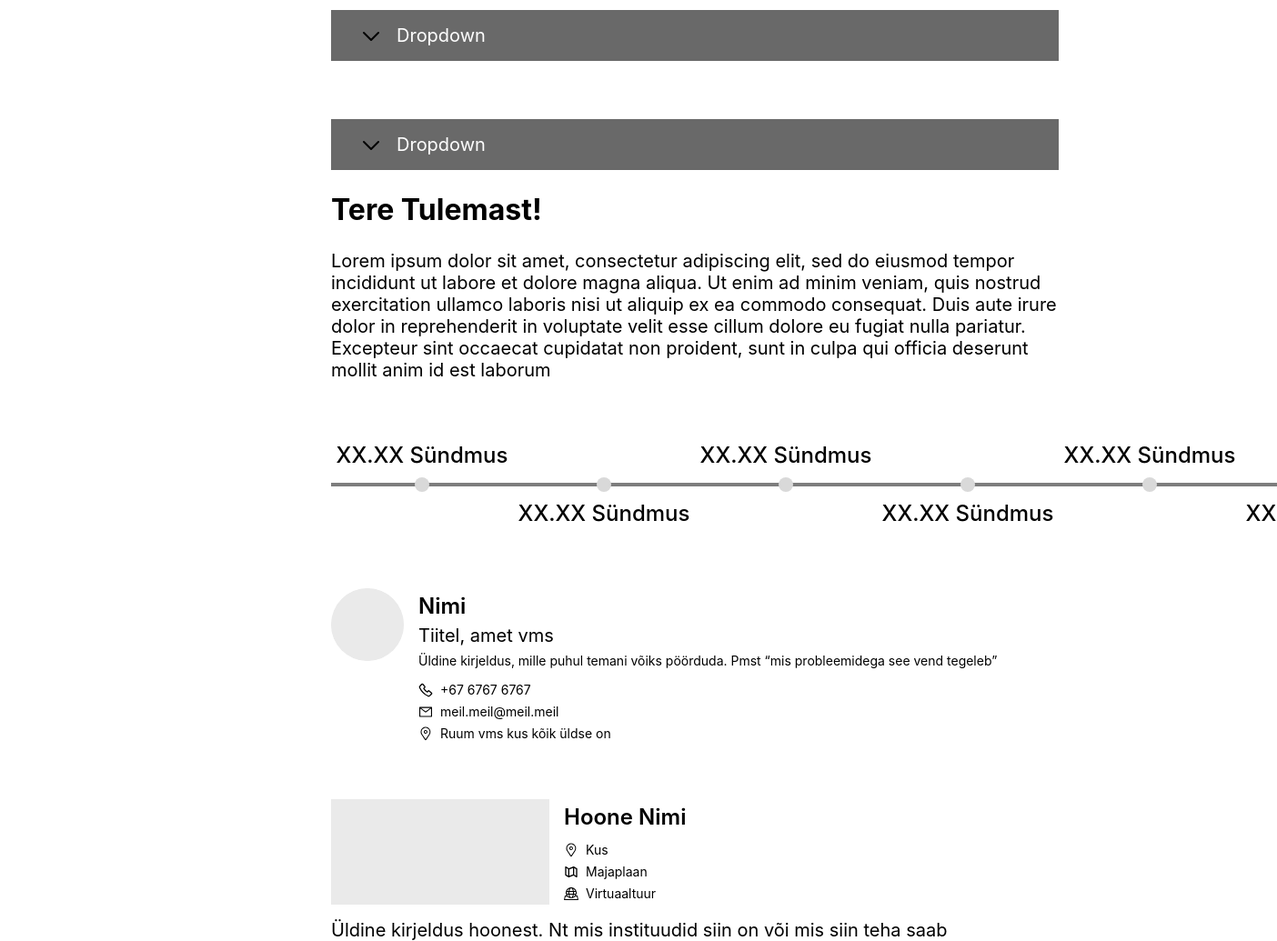
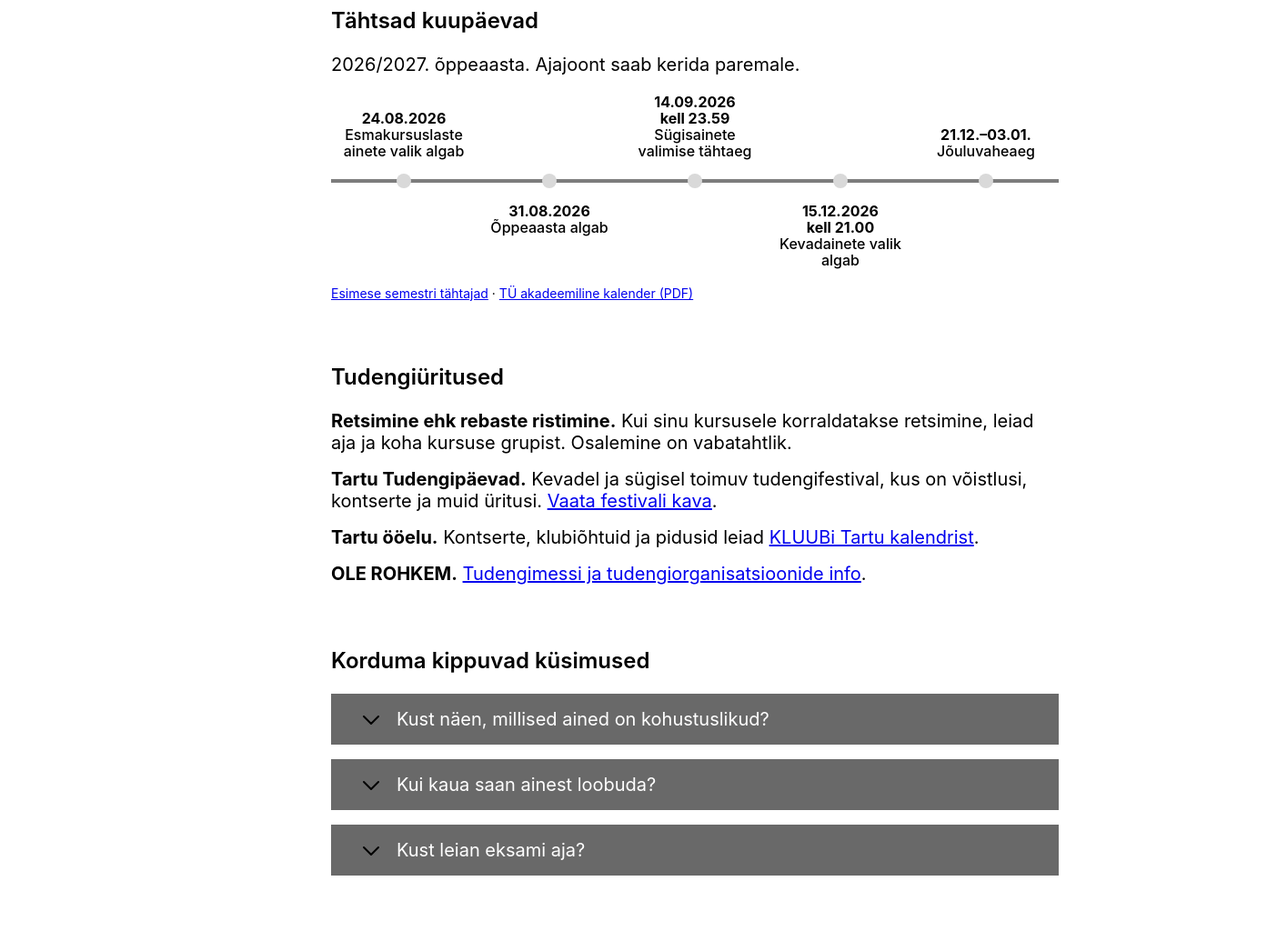
Before and after one commit to astapoogen/Veebileht, a plain HTML site: page index.html in a window 1280 px wide. Shown: the part 733-1768 px from the top of the page at 91% size, 1404 px wide, since content can reach past the window. After the commit the page ends 1696 px from the top, so only its background shows below. Drawn offline with Linux system fonts and the light colour scheme.

Commit message:
avalehe parandused

```diff
--- a/index.html
+++ b/index.html
@@ -3,14 +3,11 @@
 <head>
     <meta charset="UTF-8">
     <meta name="viewport" content="width=device-width, initial-scale=1.0">
+    <title>Koduleht</title>
     <link rel="stylesheet" href="styles.css">
-    <script src="dropdown.js"></script>
-    <title>Koduleht</title>
+    <script src="dropdown.js" defer></script>
 </head>
-
 <body>
-
-
     <div class="header-container">
         <header id="päis">
             <div class="logo">Lehenimi ja Logo</div>
@@ -22,169 +19,140 @@
         </header>
 
         <section id="hero">
-        <h1>Leht</h1>
-        <p>Lühikene kirjeldus leheküljest</p>
+            <h1>Koduleht</h1>
+            <p>Esimene semester Tartu Ülikooli informaatikas</p>
         </section>
     </div>
 
-    <!-- need viited on imelikud pliis change-->
     <main>
         <aside id="sisukord" class="small">
             <h2>Sisukord</h2>
             <nav aria-label="Sisukord">
                 <ul>
-                    <li><a href="#tutvustus">Tutvustus</a></li>
-                    <li><a href="#esimene-dropdown">Esimene rippmenüü</a></li>
-                    <li><a href="#teine-dropdown">Teine rippmenüü ja tutvustus</a></li>
-                    <li><a href="#ajajoon">Ajajoon</a></li>
+                    <li><a href="#sissejuhatus">Sissejuhatus</a></li>
+                    <li><a href="#kuupaevad">Tähtsad kuupäevad</a></li>
+                    <li><a href="#uritused">Tudengiüritused</a></li>
+                    <li><a href="#kkk">Korduma kippuvad küsimused</a></li>
                 </ul>
             </nav>
         </aside>
 
         <div class="main-content">
-    <div class="block" id="tutvustus">
-        <h2 class="title">Tere tulemast!</h2>
-        <p>Lorem ipsum dolor sit amet, consectetur adipiscing elit, sed do eiusmod tempor incididunt ut labore et dolore magna aliqua. Ut enim ad minim veniam, quis nostrud exercitation ullamco laboris nisi ut aliquip ex ea commodo consequat. Duis aute irure dolor in reprehenderit in voluptate velit esse cillum dolore eu fugiat nulla pariatur. Excepteur sint occaecat cupidatat non proident, sunt in culpa qui officia deserunt mollit anim id est laborum</p>
+            <section class="block" id="sissejuhatus">
+                <h2>Sissejuhatus</h2>
+                <p>Tere tulemast Tartu Ülikooli informaatika erialale! Avalehelt leiad esimese semestri tähtajad, info tudengiürituste kohta ja vastused sagedastele küsimustele.</p>
+                <p>Kasuta sisukorda, et liikuda otse sobiva jaotiseni. Õppejõudude kontaktid ja hoonete info leiad lehelt <a href="kes_ja_kus.html">„Kes ja kus?“</a>. Transpordi, ainepunktide ja muude teemade kohta loe lehelt <a href="koik_teemad.html">„Kõik teemad“</a>.</p>
+                <figure class="small">
+            </section>
+
+            <section class="block" id="kuupaevad">
+                <h2>Tähtsad kuupäevad</h2>
+                <p>2026/2027. õppeaasta. Ajajoont saab kerida paremale.</p>
+                <div class="timeline-container" tabindex="0" role="region" aria-label="Esimese semestri ajajoon">
+                    <ol class="timeline-spacing" role="list">
+                        <li class="timeline-segment">
+                            <div class="timeline-line" aria-hidden="true"></div>
+                            <div class="timeline-node top">
+                                <span class="dot" aria-hidden="true"></span>
+                                <span class="label small"><strong><time datetime="2026-08-24">24.08.2026</time></strong><br>Esmakursuslaste ainete valik algab</span>
                             </div>
+                        </li>
+                        <li class="timeline-segment">
+                            <div class="timeline-line" aria-hidden="true"></div>
+                            <div class="timeline-node bottom">
+                                <span class="dot" aria-hidden="true"></span>
+                                <span class="label small"><strong><time datetime="2026-08-31">31.08.2026</time></strong><br>Õppeaasta algab</span>
+                            </div>
+                        </li>
+                        <li class="timeline-segment">
+                            <div class="timeline-line" aria-hidden="true"></div>
+                            <div class="timeline-node top">
+                                <span class="dot" aria-hidden="true"></span>
+                                <span class="label small"><strong><time datetime="2026-09-14T23:59">14.09.2026<br>kell 23.59</time></strong><br>Sügisainete valimise tähtaeg</span>
+                            </div>
+                        </li>
+                        <li class="timeline-segment">
+                            <div class="timeline-line" aria-hidden="true"></div>
+                            <div class="timeline-node bottom">
+                                <span class="dot" aria-hidden="true"></span>
+                                <span class="label small"><strong><time datetime="2026-12-15T21:00">15.12.2026<br>kell 21.00</time></strong><br>Kevadainete valik algab</span>
+                            </div>
+                        </li>
+                        <li class="timeline-segment">
+                            <div class="timeline-line" aria-hidden="true"></div>
+                            <div class="timeline-node top">
+                                <span class="dot" aria-hidden="true"></span>
+                                <span class="label small"><strong><time datetime="2026-12-21">21.12.</time>–<time datetime="2027-01-03">03.01.</time></strong><br>Jõuluvaheaeg</span>
+                            </div>
+                        </li>
+                        <li class="timeline-segment">
+                            <div class="timeline-line" aria-hidden="true"></div>
+                            <div class="timeline-node bottom">
+                                <span class="dot" aria-hidden="true"></span>
+                                <span class="label small"><strong><time datetime="2027-01-31">31.01.2027</time></strong><br>Sügissemestri lõpp</span>
+                            </div>
+                        </li>
+                        <li class="timeline-segment">
+                            <div class="timeline-line" aria-hidden="true"></div>
+                            <div class="timeline-node top">
+                                <span class="dot" aria-hidden="true"></span>
+                                <span class="label small"><strong><time datetime="2027-02-07T23:59">07.02.2027<br>kell 23.59</time></strong><br>Kevadainete valimise tähtaeg</span>
+                            </div>
+                        </li>
+                        <li class="timeline-segment">
+                            <div class="timeline-line" aria-hidden="true"></div>
+                            <div class="timeline-node bottom">
+                                <span class="dot" aria-hidden="true"></span>
+                                <span class="label small"><strong><time datetime="2027-02-08">08.02.2027</time></strong><br>Kevadsemester algab</span>
+                            </div>
+                        </li>
+                    </ol>
+                </div>
+                <p class="small">
+                    <a href="https://ut.ee/et/sisu/esimese-semestri-tahtsad-kuupaevad">Esimese semestri tähtajad</a> ·
+                    <a href="https://majandus.ut.ee/sites/default/files/2026-04/Akadeemiline%20kalender%202026_2027.pdf">TÜ akadeemiline kalender (PDF)</a>
+                </p>
+            </section>
 
-    <div class="block" id="esimene-dropdown">
+            <section class="block" id="uritused">
+                <h2>Tudengiüritused</h2>
+                <p><strong>Retsimine ehk rebaste ristimine.</strong> Kui sinu kursusele korraldatakse retsimine, leiad aja ja koha kursuse grupist. Osalemine on vabatahtlik.</p>
+                <p><strong>Tartu Tudengipäevad.</strong> Kevadel ja sügisel toimuv tudengifestival, kus on võistlusi, kontserte ja muid üritusi. <a href="https://studentdays.ee/">Vaata festivali kava</a>.</p>
+                <p><strong>Tartu ööelu.</strong> Kontserte, klubiõhtuid ja pidusid leiad <a href="https://www.kluub.ee/et/events/tartu">KLUUBi Tartu kalendrist</a>.</p>
+                <p><strong>OLE ROHKEM.</strong> <a href="https://olerohkem.ee/">Tudengimessi ja tudengiorganisatsioonide info</a>.</p>
+            </section>
+
+            <section class="block" id="kkk">
+                <h2>Korduma kippuvad küsimused</h2>
+
                 <div class="dropdown">
-            <button onclick="toggleDropdown(this)" class="dropbtn paragraph"><img src="img/chevron.svg" alt="Dropdown">Dropdown</button>
+                    <button type="button" class="dropbtn paragraph" onclick="toggleDropdown(this)">
+                        <img src="img/chevron.svg" alt=""> Kust näen, millised ained on kohustuslikud?
+                    </button>
                     <div class="dropdown-content">
-                <p>Lorem ipsum dolor sit amet, consectetur adipiscing elit, sed do eiusmod tempor incididunt ut labore et dolore magna aliqua. Ut enim ad minim veniam, quis nostrud exercitation ullamco laboris nisi ut aliquip ex ea commodo consequat. Duis aute irure dolor in reprehenderit in voluptate velit esse cillum dolore eu fugiat nulla pariatur. Excepteur sint occaecat cupidatat non proident, sunt in culpa qui officia deserunt mollit anim id est laborum</p>
-                <p>Lorem ipsum dolor sit amet, consectetur adipiscing elit, sed do eiusmod tempor incididunt ut labore et dolore magna aliqua. Ut enim ad minim veniam, quis nostrud exercitation ullamco laboris nisi ut aliquip ex ea commodo consequat. Duis aute irure dolor in reprehenderit in voluptate velit esse cillum dolore eu fugiat nulla pariatur. Excepteur sint occaecat cupidatat non proident, sunt in culpa qui officia deserunt mollit anim id est laborum</p>
-            </div>
+                        <p>Ava <a href="https://ois2.ut.ee/">ÕIS-is</a> informaatika õppekava ja vali oma sisseastumisaasta versioon. Seal on kirjas, millised ained on kohustuslikud ja millised saad ise valida.</p>
                     </div>
                 </div>
 
-    <div class="block" id="teine-dropdown">
                 <div class="dropdown">
-            <button onclick="toggleDropdown(this)" class="dropbtn paragraph"><img src="img/chevron.svg" alt="Dropdown">Dropdown</button>
+                    <button type="button" class="dropbtn paragraph" onclick="toggleDropdown(this)">
+                        <img src="img/chevron.svg" alt=""> Kui kaua saan ainest loobuda?
+                    </button>
                     <div class="dropdown-content">
-                <p>Lorem ipsum dolor sit amet, consectetur adipiscing elit, sed do eiusmod tempor incididunt ut labore et dolore magna aliqua. Ut enim ad minim veniam, quis nostrud exercitation ullamco laboris nisi ut aliquip ex ea commodo consequat. Duis aute irure dolor in reprehenderit in voluptate velit esse cillum dolore eu fugiat nulla pariatur. Excepteur sint occaecat cupidatat non proident, sunt in culpa qui officia deserunt mollit anim id est laborum</p>
-                <p>Lorem ipsum dolor sit amet, consectetur adipiscing elit, sed do eiusmod tempor incididunt ut labore et dolore magna aliqua. Ut enim ad minim veniam, quis nostrud exercitation ullamco laboris nisi ut aliquip ex ea commodo consequat. Duis aute irure dolor in reprehenderit in voluptate velit esse cillum dolore eu fugiat nulla pariatur. Excepteur sint occaecat cupidatat non proident, sunt in culpa qui officia deserunt mollit anim id est laborum</p>
+                        <p>Üldjuhul saad ÕIS-is registreeringu tühistada kahe nädala jooksul pärast aine esimest kontaktõppe korda. Aines võib olla määratud teine tähtaeg. Vaata <a href="https://ut.ee/et/sisu/oppeainetesse-registreerumine">TÜ juhendit</a> ja aine infot ÕIS-is.</p>
                     </div>
                 </div>
 
-        <h2 class="title">Tere tulemast!</h2>
-        <p>Lorem ipsum dolor sit amet, consectetur adipiscing elit, sed do eiusmod tempor incididunt ut labore et dolore magna aliqua. Ut enim ad minim veniam, quis nostrud exercitation ullamco laboris nisi ut aliquip ex ea commodo consequat. Duis aute irure dolor in reprehenderit in voluptate velit esse cillum dolore eu fugiat nulla pariatur. Excepteur sint occaecat cupidatat non proident, sunt in culpa qui officia deserunt mollit anim id est laborum</p>
-    </div>
-
-    <div class="block" id="ajajoon">
-        <div class="timeline-container">
-            <div class="timeline-spacing">
-
-                <div class="timeline-segment">
-                    <!-- Central line -->
-                    <div class="timeline-line"></div>
-
-                    <!-- Event 1 (Label Top) -->
-                    <div class="timeline-node top">
-                        <span class="label small">XX.XX Sündmus</span>
-                        <div class="dot"></div>
-                    </div>
-
-                    <!-- Event 2 (Label Bottom) -->
-                    <div class="timeline-node bottom">
-                        <div class="dot"></div>
-                        <span class="label small">XX.XX Sündmus</span>
+                <div class="dropdown">
+                    <button type="button" class="dropbtn paragraph" onclick="toggleDropdown(this)">
+                        <img src="img/chevron.svg" alt=""> Kust leian eksami aja?
+                    </button>
+                    <div class="dropdown-content">
+                        <p>Vaata aine infot ja tunniplaani <a href="https://ois2.ut.ee/">ÕIS-is</a>. Kui aine pakub mitut eksamiaega, kontrolli, kas pead end sobivale ajale registreerima.</p>
                     </div>
                 </div>
-
-                <div class="timeline-segment">
-                    <!-- Central line -->
-                    <div class="timeline-line"></div>
-
-                    <!-- Event 1 (Label Top) -->
-                    <div class="timeline-node top">
-                        <span class="label small">XX.XX Sündmus</span>
-                        <div class="dot"></div>
-                    </div>
-
-                    <!-- Event 2 (Label Bottom) -->
-                    <div class="timeline-node bottom">
-                        <div class="dot"></div>
-                        <span class="label small">XX.XX Sündmus</span>
-                    </div>
-                </div>
-
-                <div class="timeline-segment">
-                    <!-- Central line -->
-                    <div class="timeline-line"></div>
-
-                    <!-- Event 1 (Label Top) -->
-                    <div class="timeline-node top">
-                        <span class="label small">XX.XX Sündmus</span>
-                        <div class="dot"></div>
-                    </div>
-
-                    <!-- Event 2 (Label Bottom) -->
-                    <div class="timeline-node bottom">
-                        <div class="dot"></div>
-                        <span class="label small">XX.XX Sündmus</span>
-                    </div>
-                </div>
-
-            </div>
-        </div>
-    </div>
-
-    <div class="block">
-        <div class="kontaktinfo">
-            <svg class="kontaktinfo-foto" viewBox="0 0 80 80" role="img">
-                <circle cx="40" cy="40" r="40" fill="#eaeaea" />
-            </svg>
-            <div class="kontaktinfo-tekst">
-                <div>
-                    <h2>Nimi</h2>
-                    <p>Tiitel, amet vms</p>
-                </div>
-
-                <p class="small">Üldine kirjeldus, mille puhul temani võiks pöörduda. Pmst “mis probleemidega see vend tegeleb”</p>
-
-                <div>
-                    <div class="inforida small">
-                        <img src="img/telo.svg" alt="Phone Icon">
-                        <a href="tel:+6767676767">+67 6767 6767</a>
-                    </div>
-                    <div class="inforida small">
-                        <img src="img/meil.svg" alt="Mail Icon">
-                        <a href="mailto:meil.meil@meil.meil">meil.meil@meil.meil</a>
-                    </div>
-                    <div class="inforida small">
-                        <img src="img/asukoht.svg" alt="Location Icon">
-                        <span>Ruum vms kus kõik üldse on</span>
-                    </div>
-                </div>
-            </div>
-        </div>
-    </div>
-
-    <div class="block">
-        <div class="asukohainfo">
-            <svg class="asukohainfo-foto" viewBox="0 0 240 116" role="img">
-                <rect width="240" height="116" fill="#eaeaea" />
-            </svg>
-            <div>
-                <h2>Hoone Nimi</h2>
-                <div class="inforida small">
-                    <img src="img/asukoht.svg" alt="Location Icon">
-                    <a href="#">Kus</a>
-                </div>
-                <div class="inforida small">
-                    <img src="img/kaart.svg" alt="Map Icon">
-                    <a href="#">Majaplaan</a>
-                </div>
-                <div class="inforida small">
-                    <img src="img/veebituur.svg" alt="Web-tour Icon">
-                    <a href="#">Virtuaaltuur</a>
-                </div>
-            </div>
-        </div>
-        <p>Üldine kirjeldus hoonest. Nt mis instituudid siin on või mis siin teha saab</p>
-    </div>
+            </section>
         </div>
     </main>
 </body>
-
 </html>
--- a/styles.css
+++ b/styles.css
@@ -417,3 +417,34 @@ main {
 .asukohainfo h3 {
     font-family: 'Inter', sans-serif;
 }
+
+
+/*ajatelg*/
+#kuupaevad .timeline-container {
+  position: static;
+  width: 100%;
+  margin: 0;
+}
+
+#kuupaevad .timeline-spacing {
+  padding: 0;
+  margin: 0;
+  list-style: none;
+}
+
+#kuupaevad .timeline-segment {
+  width: 160px;
+  height: 200px;
+}
+
+#kuupaevad .timeline-node {
+  left: 50%;
+}
+
+#kuupaevad .label {
+  width: 150px;
+  font-size: 16px;
+  line-height: 18px;
+  white-space: normal;
+  text-align: center;
+}
```
Lines whose indentation alone changed are shown as unchanged.
